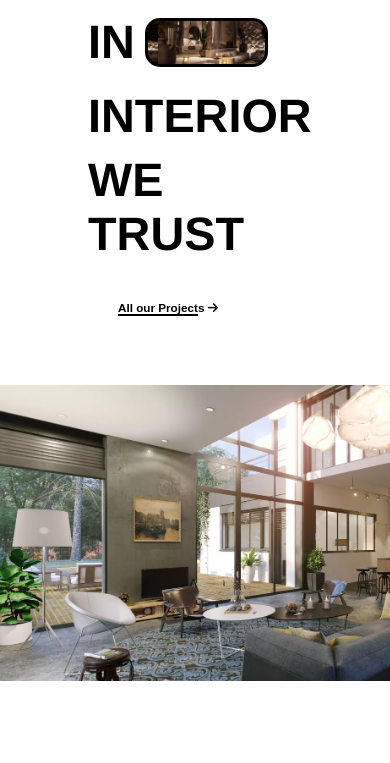
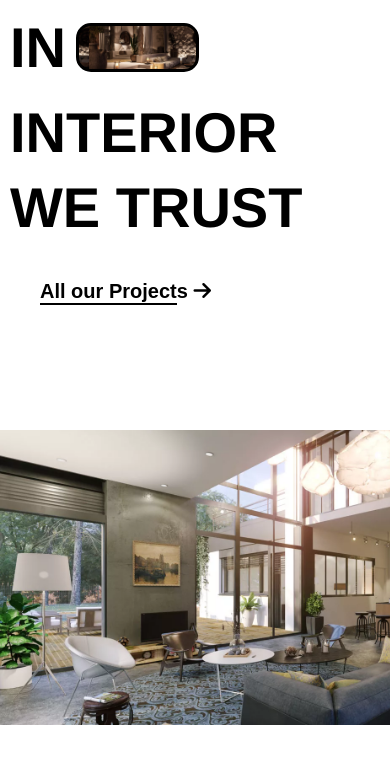
Before and after one commit to Spikesito/MaquetteYboost, a plain HTML site: page index.html in a window 390 px wide. Shown: the part 79-842 px from the top of the page. Drawn offline with nearby package versions, Linux system fonts and the light colour scheme.

Commit message:
push final

```diff
--- a/style.css
+++ b/style.css
@@ -43,15 +43,20 @@ body {
     height: 3vh;
 }
 
+.bellowPara {
+    display: flex;
+    justify-content: center;
+}
+
 #home {
-    margin-left: 20%;
-    padding-top: 20vh;
+    /* margin-left: 20%; */
+    padding-top: 10vh;
     height: 65vh;
-    width: 60%;
+    padding-bottom: 10vh;
 }
 
 h2 {
-    font-size: 100px;
+    font-size: 110px;
     font-weight: bolder;
     font-family: 'Franklin Gothic Medium', 'Arial Narrow', Arial, sans-serif;
     margin: 10px;
@@ -92,8 +97,6 @@ h2 {
     background-color: black;
 }
 
-
-
 .desktopProjects {
     display: block;
 }
@@ -120,7 +123,7 @@ h2 {
 
 
 h2 {
-    font-size: 100px;
+    font-size: 150px;
     margin: 10px;
     padding: 0;
 }
@@ -132,51 +135,15 @@ h2 {
     background-image: url("./assets/images/archi_inte_2.jpg.jpg");
     background-size: cover;
 }
-@media screen and (max-width:1300px){
+
+@media screen and (max-width:1200px){
     #home {
         padding-top: 10vh;
-        height: 60vh;
+        height: fit-content;
     }
 
     h2 {
-        font-size: 10vw;
-    }
-
-
-    .window {
-        height: 10vw;
-        width: 30vw;
-        border-radius: 15px;
-    }
-
-    .window:hover {
-        transition: 1s;
-        width: 45vw;
-    }
-
-    .underHomePic{
-        height: 90vh;
-        width: 100%;
-    }
-}
-
-@media screen and (max-width:1100px){
-    #home {
-        padding-top: 10vh;
-        height: 50vh;
-    }
-
-    h2 {
-        font-size: 8vw;
-    }
-
-    .desktopProjects {
-        display: none;
-    }
-
-    .mobileProjects {
-        display: block;
-        font-size: 3vw;
+        font-size: 90px;
     }
 
     .window {
@@ -197,12 +164,13 @@ h2 {
 
 @media screen and (max-width: 900px){
     #home {
+        align-self: center;
+        height: fit-content;
         padding-top: 10vh;
-        height: 45vh;
     }
 
     h2 {
-        font-size: 12vw;
+        font-size: 3.5rem;
     }
 
     .desktopProjects {
@@ -211,7 +179,7 @@ h2 {
 
     .mobileProjects {
         display: block;
-        font-size: 3vw;
+        font-size: 20px;
     }
 
     .window {
```
